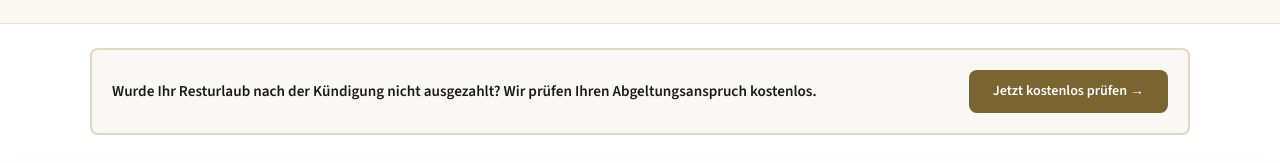
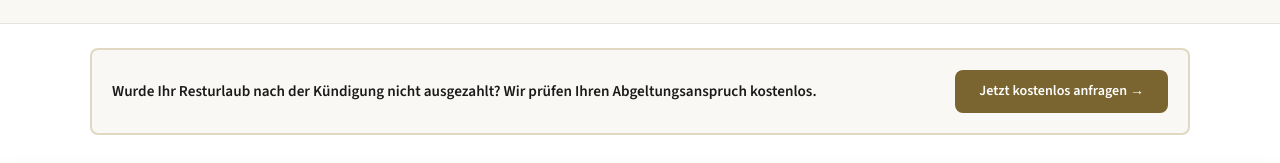
Before and after one commit to fatihbektas76/kuendigung-abfindung, a Next.js app: page /urlaubsabgeltung-rechner in a window 1280 px wide. Shown: the part 496-659 px from the top of the page. Built offline with nearby package versions, Linux system fonts and the light colour scheme; no server answers.

Commit message:
fix: replace Kündigungsprüfer links with contact form on Urlaubsabgeltungsrechner
CTA links on the vacation compensation calculator pointed to /kuendigung-pruefen
which is irrelevant. All 5 links now point to /kontakt instead.

```diff
--- a/app/urlaubsabgeltung-rechner/page.tsx
+++ b/app/urlaubsabgeltung-rechner/page.tsx
@@ -223,10 +223,10 @@ export default function UrlaubsabgeltungRechnerPage() {
               Wurde Ihr Resturlaub nach der Kündigung nicht ausgezahlt? Wir prüfen Ihren Abgeltungsanspruch kostenlos.
             </p>
             <Link
-              href="/kuendigung-pruefen"
+              href="/kontakt"
               className="inline-block py-2.5 px-6 bg-gold-dark text-white border-none rounded-sm font-sans text-[0.88rem] font-semibold no-underline transition-all hover:bg-[#635428] whitespace-nowrap"
             >
-              Jetzt kostenlos prüfen &rarr;
+              Jetzt kostenlos anfragen &rarr;
             </Link>
           </div>
         </div>
@@ -390,7 +390,7 @@ export default function UrlaubsabgeltungRechnerPage() {
                 <p className="text-[0.75rem] text-ink-muted mt-4 leading-relaxed">
                   <strong>Hinweis:</strong> Dieses Tool dient ausschließlich der unverbindlichen Erstorientierung und ersetzt keine anwaltliche Beratung.
                   Für eine verbindliche Einschätzung wenden Sie sich bitte an einen{' '}
-                  <Link href="/kuendigung-pruefen" className="text-gold no-underline hover:underline">Fachanwalt für Arbeitsrecht</Link>.
+                  <Link href="/kontakt" className="text-gold no-underline hover:underline">Fachanwalt für Arbeitsrecht</Link>.
                 </p>
 
                 {/* Hinweis-Accordion */}
@@ -509,10 +509,10 @@ export default function UrlaubsabgeltungRechnerPage() {
 
                   {/* CTA */}
                   <Link
-                    href="/kuendigung-pruefen"
+                    href="/kontakt"
                     className="block w-full py-3.5 bg-gold-dark text-white border-none rounded-sm font-sans text-base font-semibold no-underline text-center transition-all hover:bg-[#635428] hover:-translate-y-px hover:shadow-[0_6px_20px_rgba(166,139,75,0.25)]"
                   >
-                    Anspruch jetzt kostenlos prüfen &rarr;
+                    Jetzt kostenlos anfragen &rarr;
                   </Link>
                 </div>
               )}
@@ -693,7 +693,7 @@ export default function UrlaubsabgeltungRechnerPage() {
             Überstundenvergütung, Zeugnis. Fachanwalt Fatih Bektas prüft alles &mdash; kostenlos und innerhalb von 24 Stunden.
           </p>
           <Link
-            href="/kuendigung-pruefen"
+            href="/kontakt"
             className="inline-block py-3.5 px-8 bg-gold text-white border-none rounded-sm font-sans text-base font-semibold no-underline transition-all hover:bg-gold-dark hover:-translate-y-px hover:shadow-[0_6px_20px_rgba(166,139,75,0.35)]"
           >
             Jetzt kostenlos anfragen &rarr;
@@ -764,7 +764,7 @@ export default function UrlaubsabgeltungRechnerPage() {
               Wir prüfen Ihren gesamten Fall &mdash; kostenlos und unverbindlich.
             </p>
             <Link
-              href="/kuendigung-pruefen"
+              href="/kontakt"
               className="inline-block py-3.5 px-8 bg-gold-dark text-white border-none rounded-sm font-sans text-base font-semibold no-underline transition-all hover:bg-[#635428] hover:-translate-y-px hover:shadow-[0_6px_20px_rgba(166,139,75,0.25)]"
             >
               Kostenlose Ersteinschätzung vom Fachanwalt &rarr;
```
